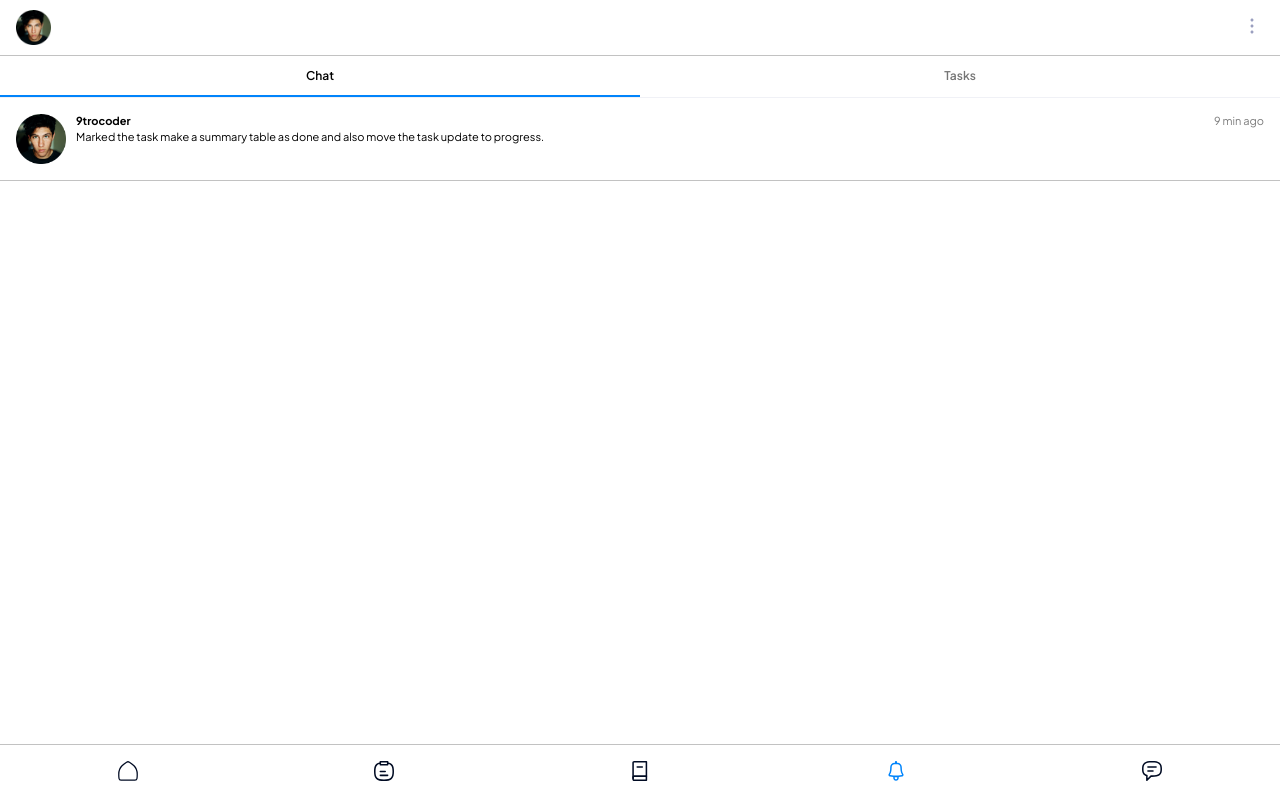
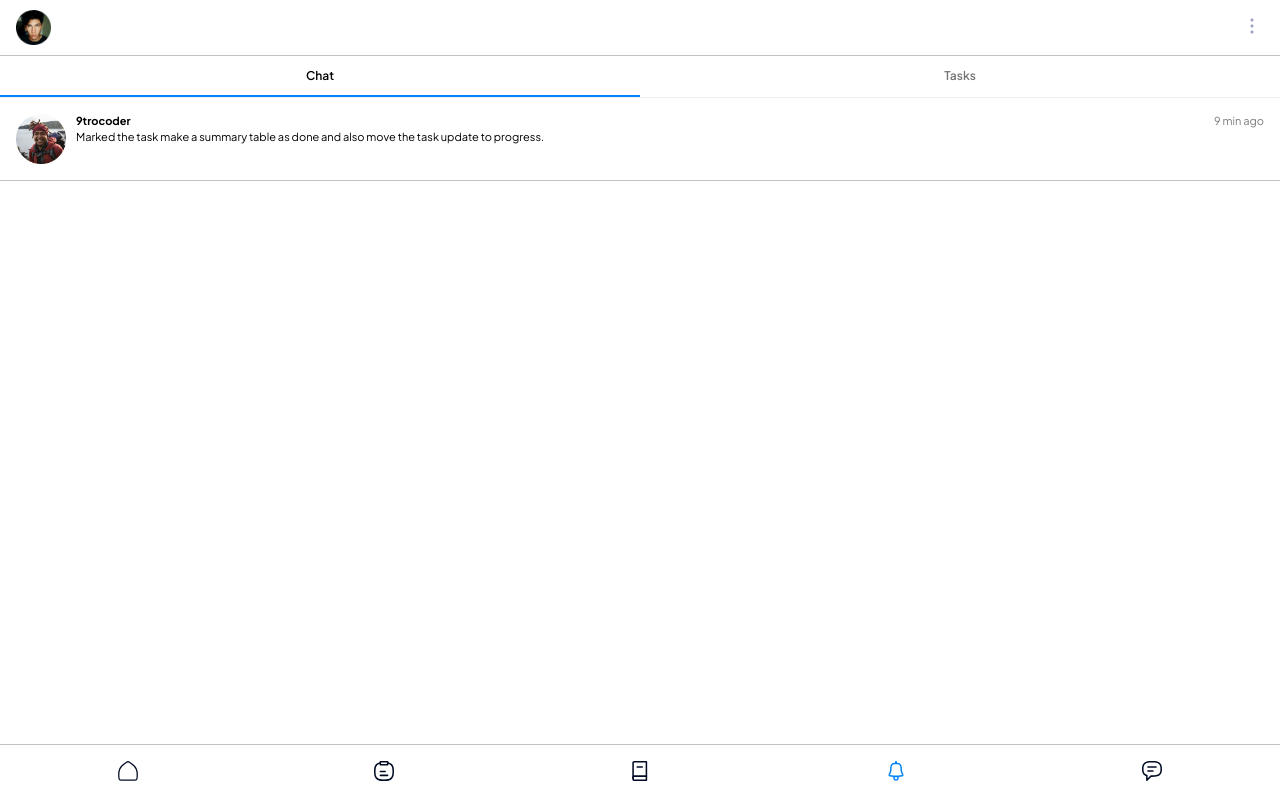
Before and after one commit to 9trocoder/mmekut, a React (Create React App) app: page /notification in a window 1280 px wide. Built offline with nearby package versions, Linux system fonts and the light colour scheme.

Commit message:
Update notificationpage.js

```diff
--- a/src/pages/notificationpage/notificationpage.js
+++ b/src/pages/notificationpage/notificationpage.js
@@ -2,6 +2,7 @@ import React, { useState } from "react";
 import { useNavigate } from "react-router-dom";
 import HomepageHeader from "../../components/HompageHeader";
 import p2image from "../../assets/images/p2.png";
+import p4image from "../../assets/images/p4.png"
 import "./notificationpage.css";
 import {
   addIconNotActive,
@@ -59,7 +60,7 @@ function Notificationpage() {
           </div>
         </div>
         <div className="notification__card diffbottomna">
-          <img src={p2image} alt="" />
+          <img src={p4image} alt="" />
           <div className="notification__card-right">
             <div className="notification__card-righttop">
               <p className="notification__card-author">9trocoder</p>
```
